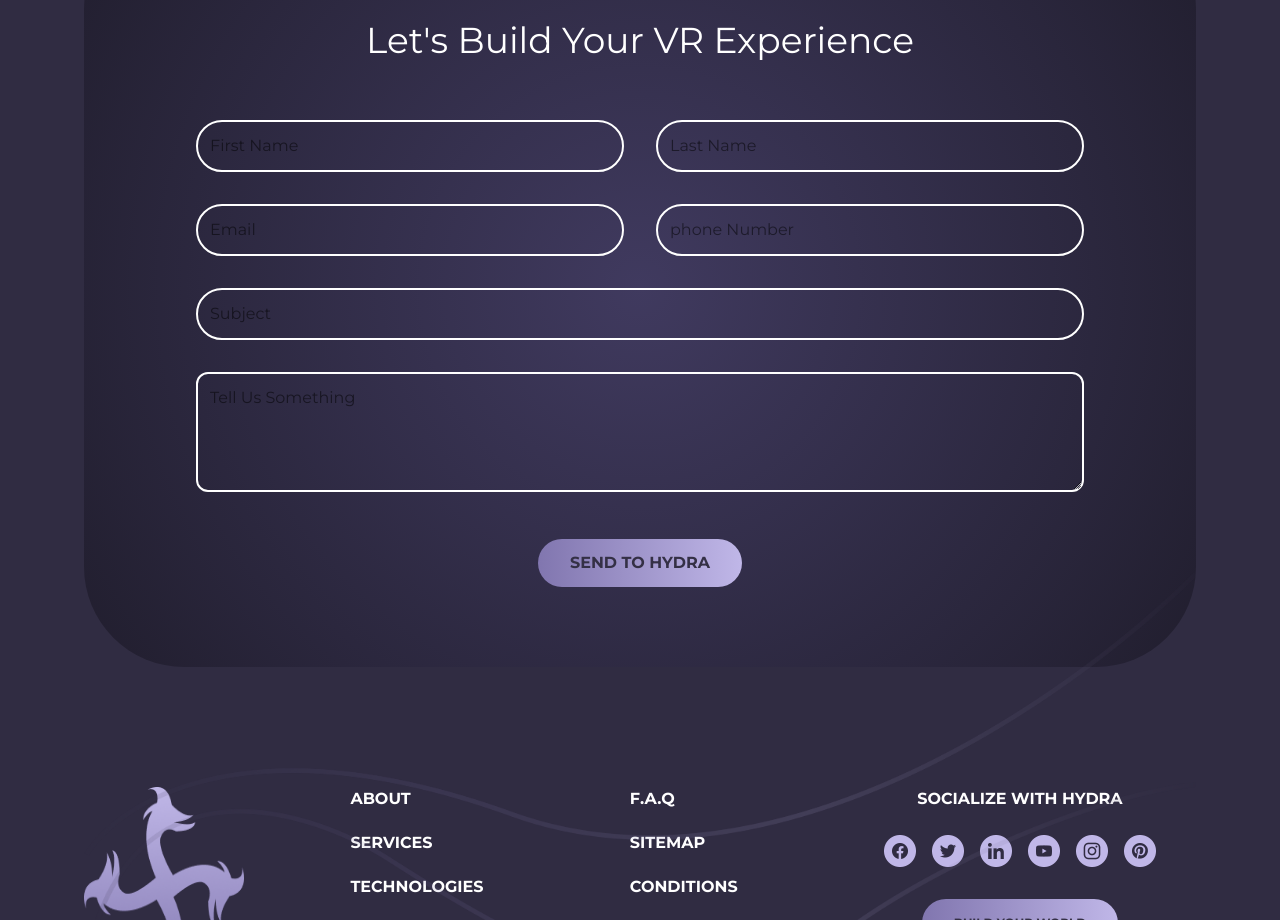
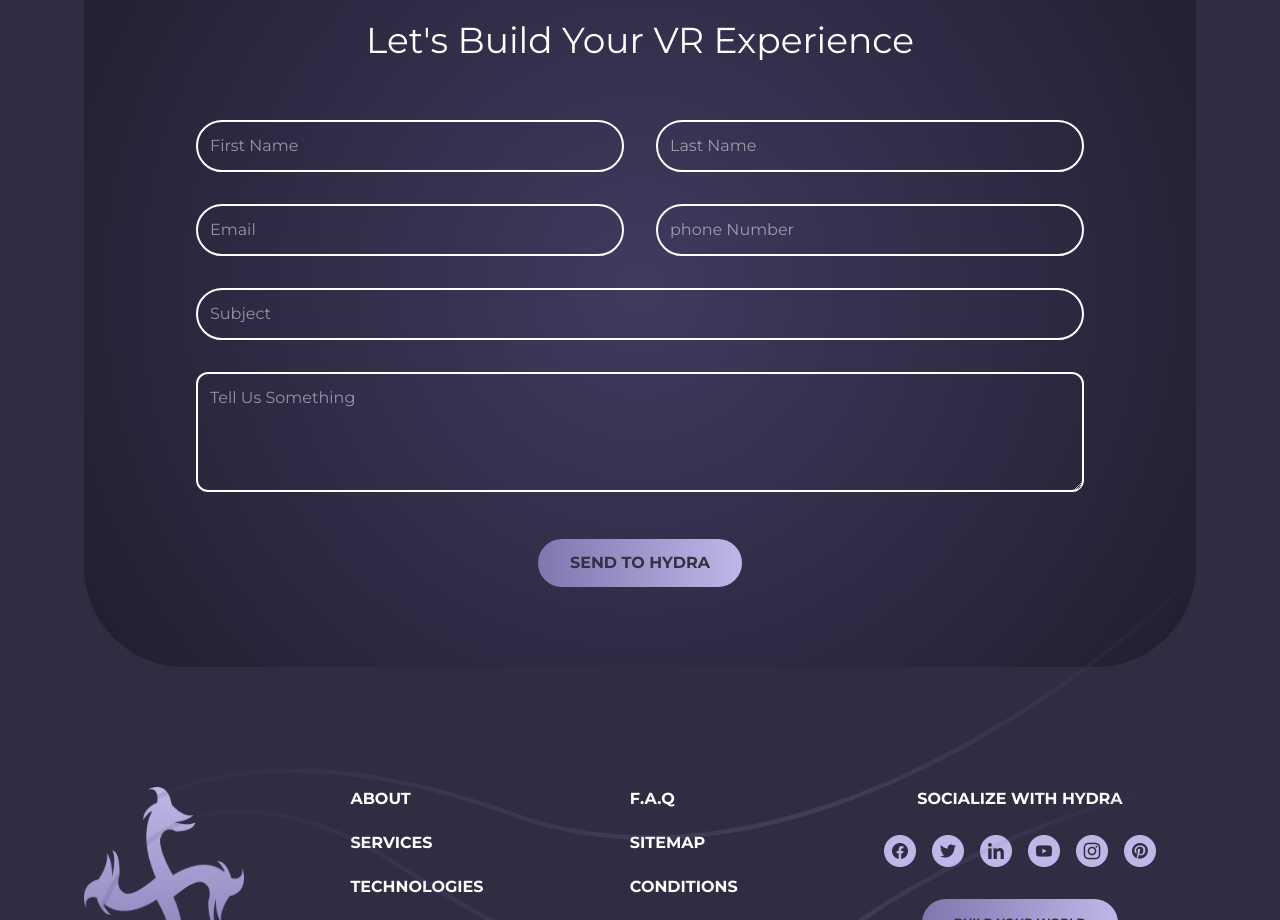
Before and after one commit to sriharirajaboina/Hydra, a React (Vite) app: page / in a window 1280 px wide. Shown: the part 3612-4532 px from the top of the page. Built offline with nearby package versions, Linux system fonts and the light colour scheme.

Commit message:
optIn modify

```diff
--- a/src/components/optIn-section.jsx
+++ b/src/components/optIn-section.jsx
@@ -26,7 +26,7 @@ const OptIn=()=>{
                  whileInView={{opacity:1,y:0}}
                  transition={{duration:0.8,delay:0.2}}
                  viewport={{once:true,amount:0.5}}
-                 className="mt-15 px-5 md:px-18">
+                 className="mt-15 px-5 text-[#ffffff] md:px-18">
                     <div className="flex flex-col md:flex-row items-center justify-between gap-8">
                          <motion.input
                           whileFocus={{scale:1.05,boxShadow:"0 0 15px #8176af"}}
```
